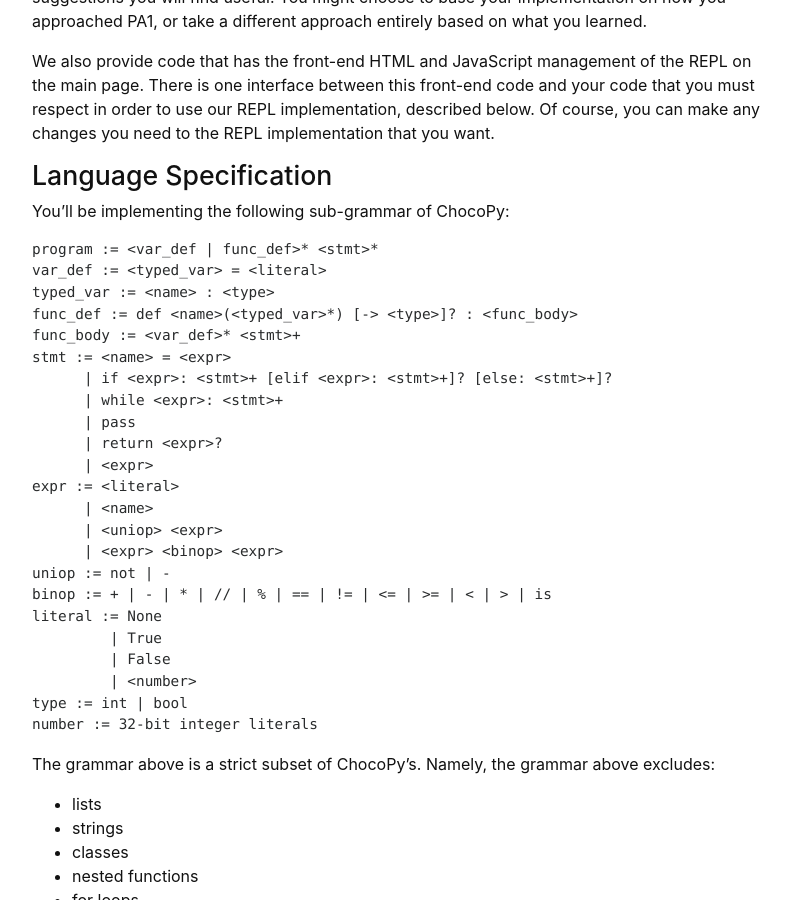
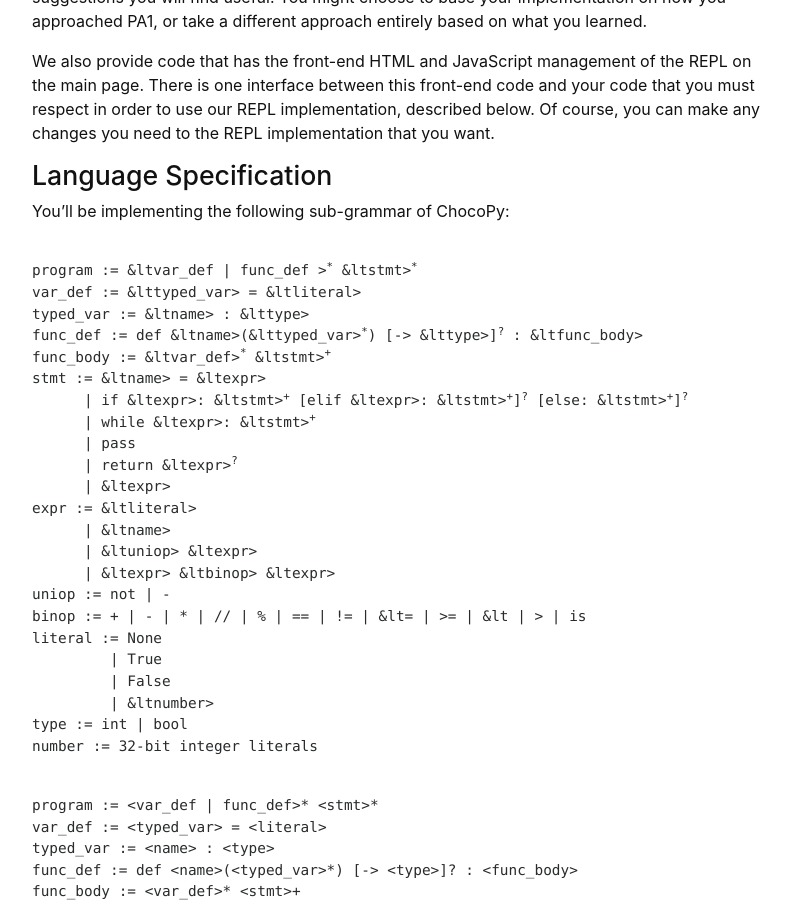
Before and after one commit to ucsd-cse231-w21/ucsd-cse231-w21.github.io, a Jekyll site: the page built from pa2/index.md, in a window 1280 px wide and 900 px high, scrolled down 737 px. Shown: the whole window, without its empty margins (243-1033 px from the left). Built offline with Jekyll 4.4.1, drawn with Linux system fonts in a browser that asks for light colours; nearby versions of some CDN libraries.

Commit message:
put grammar in html for superscripts

````diff
--- a/pa2/index.md
+++ b/pa2/index.md
@@ -37,6 +37,36 @@ implementation that you want.
 ## Language Specification
 
 You'll be implementing the following sub-grammar of ChocoPy:
+
+<html>
+<pre>
+<code>
+program := &ltvar_def | func_def ><sup>*</sup> &ltstmt><sup>*</sup>
+var_def := &lttyped_var> = &ltliteral>
+typed_var := &ltname> : &lttype>
+func_def := def &ltname>(&lttyped_var><sup>*</sup>) [-> &lttype>]<sup>?</sup> : &ltfunc_body>
+func_body := &ltvar_def><sup>*</sup> &ltstmt><sup>+</sup>
+stmt := &ltname> = &ltexpr>
+      | if &ltexpr>: &ltstmt><sup>+</sup> [elif &ltexpr>: &ltstmt><sup>+</sup>]<sup>?</sup> [else: &ltstmt><sup>+</sup>]<sup>?</sup>
+      | while &ltexpr>: &ltstmt><sup>+</sup>
+      | pass
+      | return &ltexpr><sup>?</sup>
+      | &ltexpr>
+expr := &ltliteral>
+      | &ltname>
+      | &ltuniop> &ltexpr>
+      | &ltexpr> &ltbinop> &ltexpr>
+uniop := not | -
+binop := + | - | * | // | % | == | != | &lt= | >= | &lt | > | is
+literal := None
+         | True
+         | False
+         | &ltnumber>
+type := int | bool
+number := 32-bit integer literals
+</code>
+</pre>
+</html>
 
 ```
 program := <var_def | func_def>* <stmt>*
````
